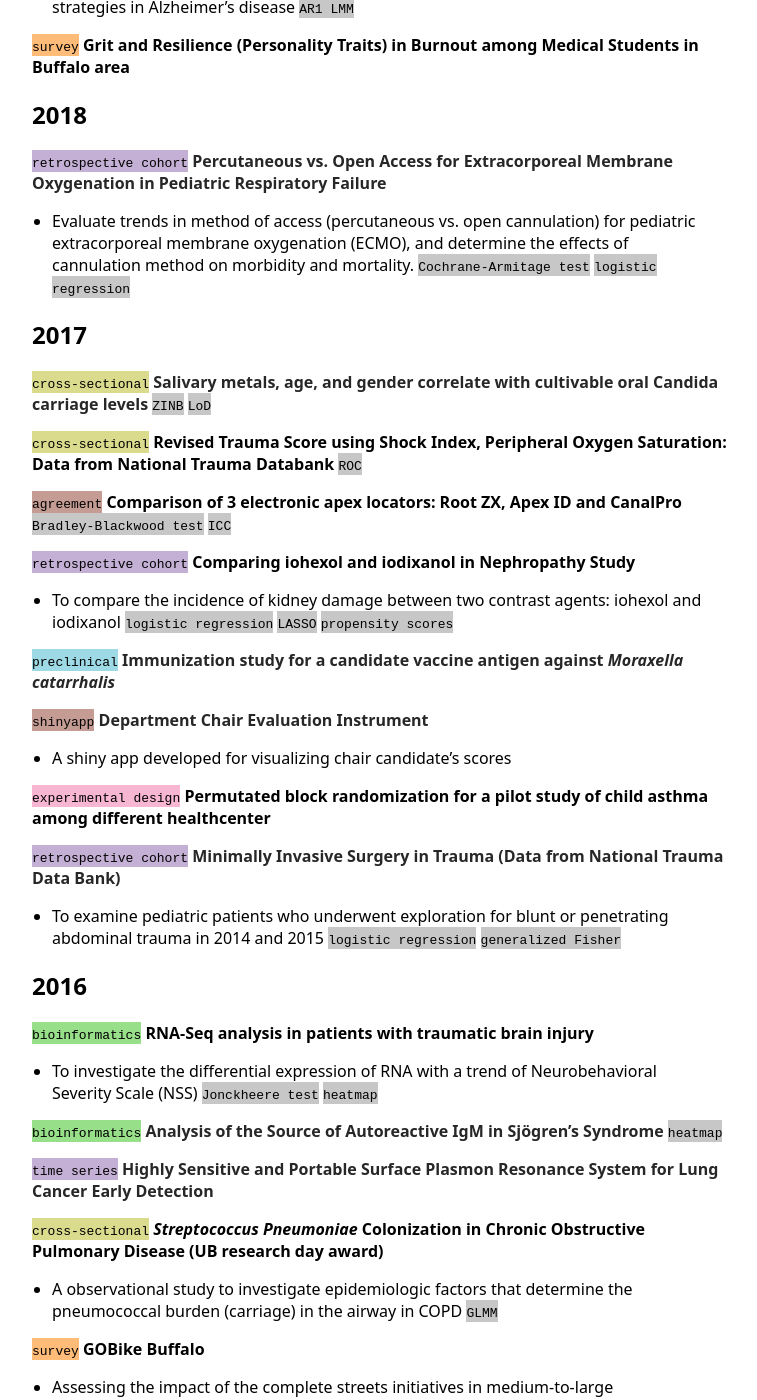
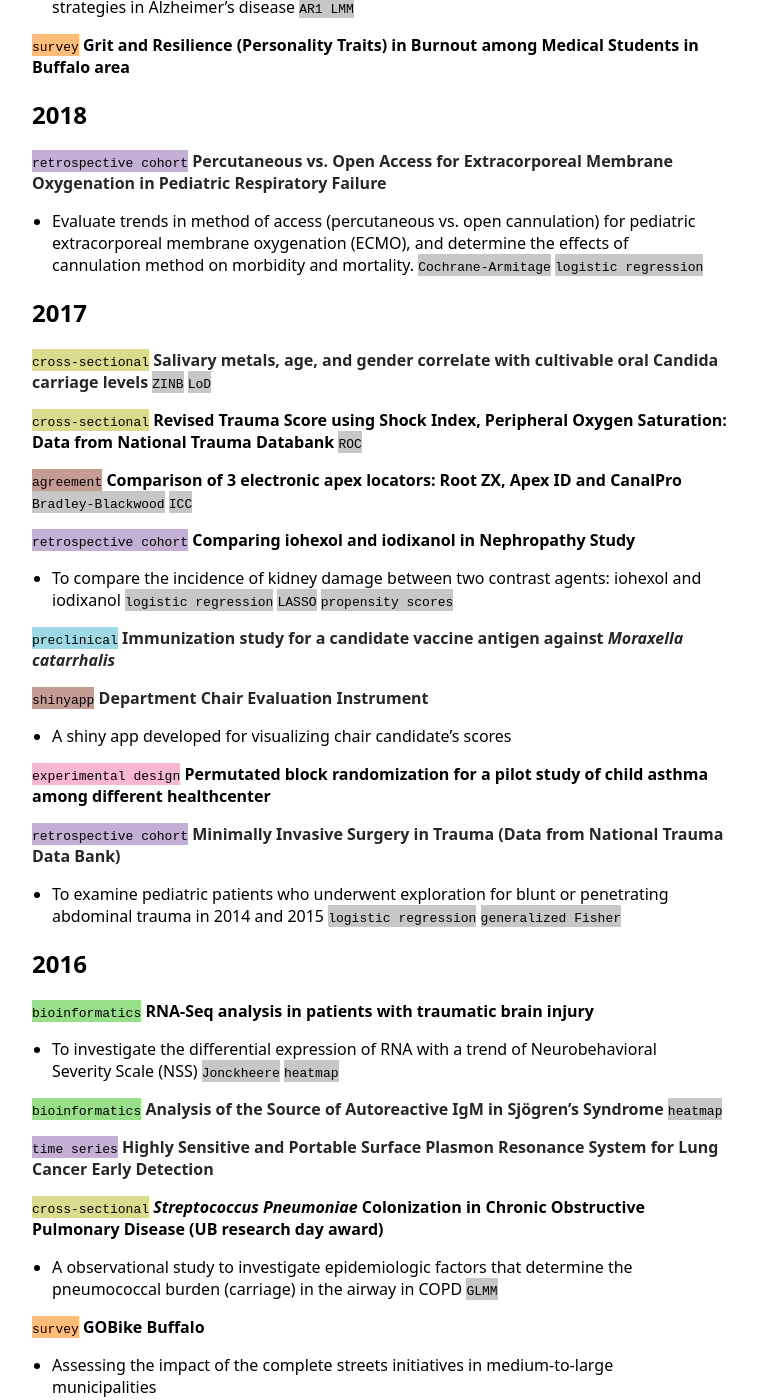
Before and after one commit to ziqiangc/ziqiangc.github.io, a Jekyll site: the page built from projects.md, in a window 1280 px wide and 1400 px high, scrolled down 1666 px. Shown: the whole window, without its empty margins (258-1015 px from the left). Built offline with Jekyll 4.4.1, drawn with Linux system fonts in a browser that asks for light colours; our own code applies the rules of GitHub Pages for plain Markdown files; some of the changed text lies outside the part shown.

Commit message:
Update projects.md

```diff
--- a/projects.md
+++ b/projects.md
@@ -17,7 +17,7 @@
 - Managing heavy drinking to avoid impaired driving: a study of interlock users <span style="background-color: #c7c7c7">`longitudinal`</span>
 
 <span style="background-color: #aec7e8">`clinical trial`</span> [**Combined Therapy with Narrow-Band Ultraviolet B Phototherapy and Apremilast for the Treatment of Vitiligo**](https://clinicaltrials.gov/ct2/show/study/NCT03123016)
-- A single group assignment split body study <span style="background-color: #c7c7c7">`McNemar test`</span> <span style="background-color: #c7c7c7">`ICC`</span>
+- A single group assignment split body study <span style="background-color: #c7c7c7">`McNemar`</span> <span style="background-color: #c7c7c7">`ICC`</span>
 
 <span style="background-color: #aec7e8">`clinical trial`</span> [**Aligning With Schools To Help Manage Asthma (paper under review)**](https://clinicaltrials.gov/ct2/show/NCT03032744)
 - A randomized pilot study to improve asthma care among poor and minority children through school-based health centers <span style="background-color: #c7c7c7">`LMM`</span> <span style="background-color: #c7c7c7">`exact wilcoxon`</span>
@@ -49,7 +49,7 @@
 ## 2018
 
 <span style="background-color: #c5b0d5">`retrospective cohort`</span> [**Percutaneous vs. Open Access for Extracorporeal Membrane Oxygenation in Pediatric Respiratory Failure**](https://doi.org/10.1097/PCC.0000000000001691)
-- Evaluate trends in method of access (percutaneous vs. open cannulation) for pediatric extracorporeal membrane oxygenation (ECMO), and determine the effects of cannulation method on morbidity and mortality. <span style="background-color: #c7c7c7">`Cochrane-Armitage test`</span> <span style="background-color: #c7c7c7">`logistic regression`</span>
+- Evaluate trends in method of access (percutaneous vs. open cannulation) for pediatric extracorporeal membrane oxygenation (ECMO), and determine the effects of cannulation method on morbidity and mortality. <span style="background-color: #c7c7c7">`Cochrane-Armitage`</span> <span style="background-color: #c7c7c7">`logistic regression`</span>
 
 ## 2017
 
@@ -57,7 +57,7 @@
 
 <span style="background-color: #dbdb8d">`cross-sectional`</span> **Revised Trauma Score using Shock Index, Peripheral Oxygen Saturation: Data from National Trauma Databank** <span style="background-color: #c7c7c7">`ROC`</span>
 
-<span style="background-color: #c49c94">`agreement`</span> **Comparison of 3 electronic apex locators: Root ZX, Apex ID and CanalPro** <span style="background-color: #c7c7c7">`Bradley-Blackwood test`</span> <span style="background-color: #c7c7c7">`ICC`</span>
+<span style="background-color: #c49c94">`agreement`</span> **Comparison of 3 electronic apex locators: Root ZX, Apex ID and CanalPro** <span style="background-color: #c7c7c7">`Bradley-Blackwood`</span> <span style="background-color: #c7c7c7">`ICC`</span>
 
 <span style="background-color: #c5b0d5">`retrospective cohort`</span> **Comparing iohexol and iodixanol in Nephropathy Study**
 - To compare the incidence of kidney damage between two contrast agents: iohexol and iodixanol <span style="background-color: #c7c7c7">`logistic regression`</span> <span style="background-color: #c7c7c7">`LASSO`</span> <span style="background-color: #c7c7c7">`propensity scores`</span>
@@ -75,7 +75,7 @@
 
 ## 2016
 <span style="background-color: #98df8a">`bioinformatics`</span> **RNA-Seq analysis in patients with traumatic brain injury**
-- To investigate the differential expression of RNA with a trend of Neurobehavioral Severity Scale (NSS) <span style="background-color: #c7c7c7">`Jonckheere test`</span> <span style="background-color: #c7c7c7">`heatmap`</span>
+- To investigate the differential expression of RNA with a trend of Neurobehavioral Severity Scale (NSS) <span style="background-color: #c7c7c7">`Jonckheere`</span> <span style="background-color: #c7c7c7">`heatmap`</span>
 
 <span style="background-color: #98df8a">`bioinformatics`</span> [**Analysis of the Source of Autoreactive IgM in Sjögren’s Syndrome**](https://dx.doi.org/10.1189%2Fjlb.2A0715-297R) <span style="background-color: #c7c7c7">`heatmap`</span>
 
@@ -114,12 +114,12 @@
 <span style="background-color: #dbdb8d">`cross-sectional`</span> [**Use of the Spanish subjunctive in bilingual children**](https://dx.doi.org/10.1080%2F10489223.2016.1192636) <span style="background-color: #c7c7c7">`GLMM`</span>
 
 <span style="background-color: #dbdb8d">`cross-sectional`</span> **Using the QuickDASH and Visual Analog Scale Pain Score in a Hand Surgery Private Practice**
-- Functional relationship between QuickDASH and VAS pain scores within and across diagnosis groups <span style="background-color: #c7c7c7">`Jonkheere test`</span>
+- Functional relationship between QuickDASH and VAS pain scores within and across diagnosis groups <span style="background-color: #c7c7c7">`Jonkheere`</span>
 
 <span style="background-color: #ffbb78">`survey`</span> **Hand surgical treatment choice**
 - The association between surgical treatment choice and demographic characteristics, anesthesia type used, use of antibiotics, or use of tourniquet
 
-<span style="background-color: #dbdb8d">`cross-sectional`</span> **Primary Care to Type II Diabetes patient by Nurse Practitioners** <span style="background-color: #c7c7c7">`Cochran-Armatage test`</span>
+<span style="background-color: #dbdb8d">`cross-sectional`</span> **Primary Care to Type II Diabetes patient by Nurse Practitioners** <span style="background-color: #c7c7c7">`Cochran-Armatage`</span>
 
 
 ---
```
